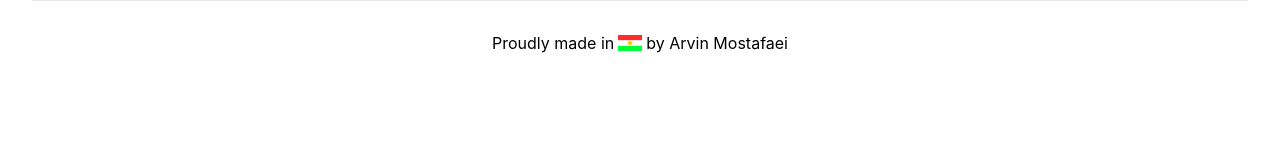
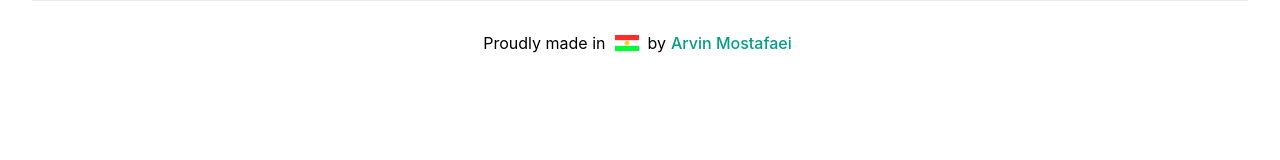
Before and after one commit to arviinmo/palora, a Next.js app: page / in a window 1280 px wide. Shown: the top 160 px of the page. Built offline with nearby package versions, Linux system fonts and the light colour scheme.

Commit message:
create footer section

```diff
--- a/pages/index.js
+++ b/pages/index.js
@@ -1,5 +1,6 @@
 import Head from "next/head";
 import Image from "next/image";
+import Link from "next/link";
 import styles from "../styles/Home.module.css";
 
 export default function Home() {
@@ -13,8 +14,22 @@ export default function Home() {
 
       <footer className={styles.footer}>
         Proudly made in
-        <Image src="/fav.svg" alt="Vercel Logo" width={32} height={16} href="https://en.wikipedia.org/wiki/Kurdistan"/>
-        by Arvin Mostafaei
+        <Link href="#">
+          <a target="_blank">
+            <Image
+              src="/fav.svg"
+              alt="Vercel Logo"
+              width={32}
+              height={16}
+              title="Kurdistan"
+              className="kurdistan"
+            />
+          </a>
+        </Link>
+        by
+        <Link href="https://arvin.vercel.app">
+          <a target="_blank">Arvin Mostafaei</a>
+        </Link>
       </footer>
     </div>
   );
--- a/styles/Home.module.css
+++ b/styles/Home.module.css
@@ -25,7 +25,7 @@
   display: flex;
   justify-content: center;
   align-items: center;
-  flex-grow: 1;
+  padding: 0 5px 0 5px;
 }
 
 .title a {
--- a/styles/globals.css
+++ b/styles/globals.css
@@ -9,6 +9,8 @@ body {
 a {
   color: inherit;
   text-decoration: none;
+  color: #019e84;
+  font-weight: 500;
 }
 
 * {
```
